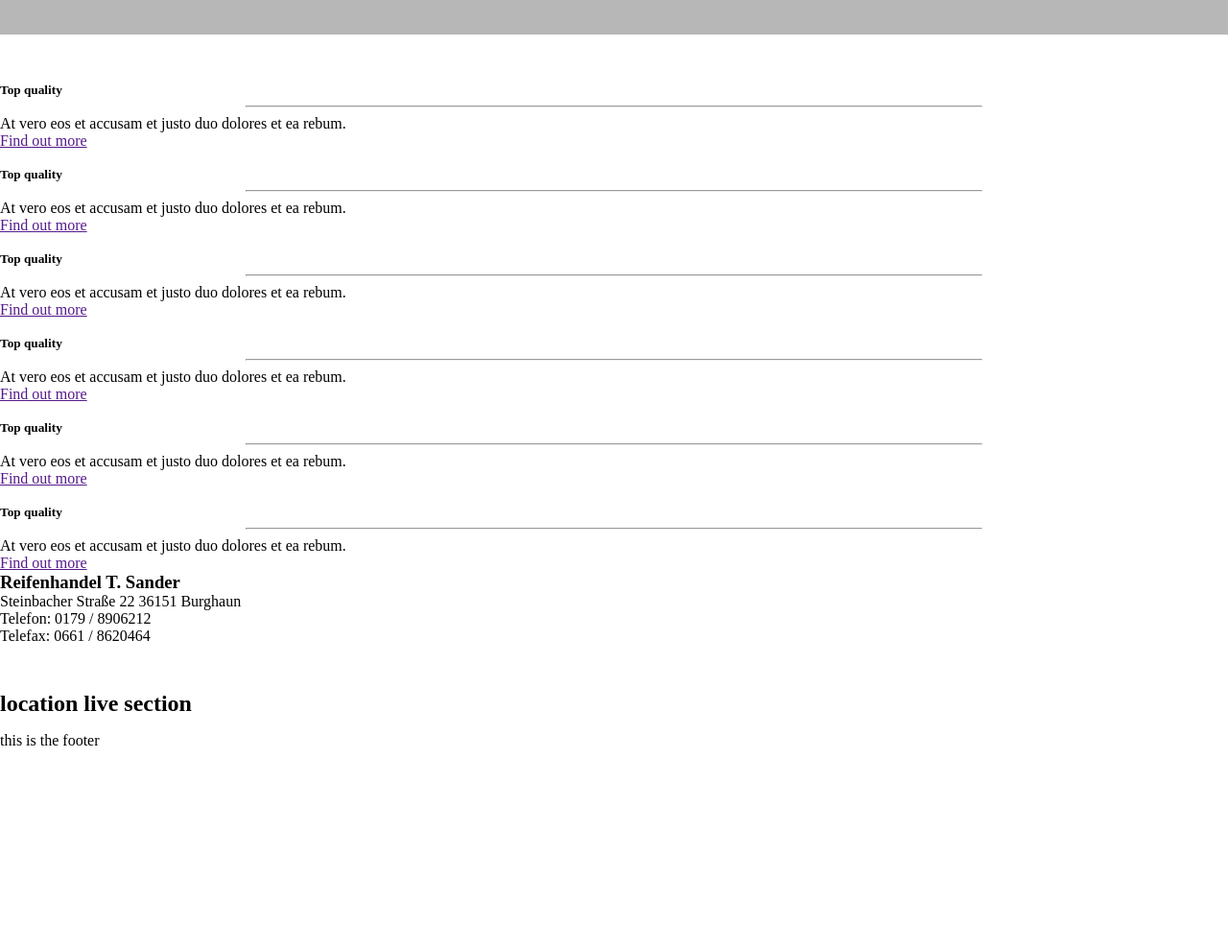
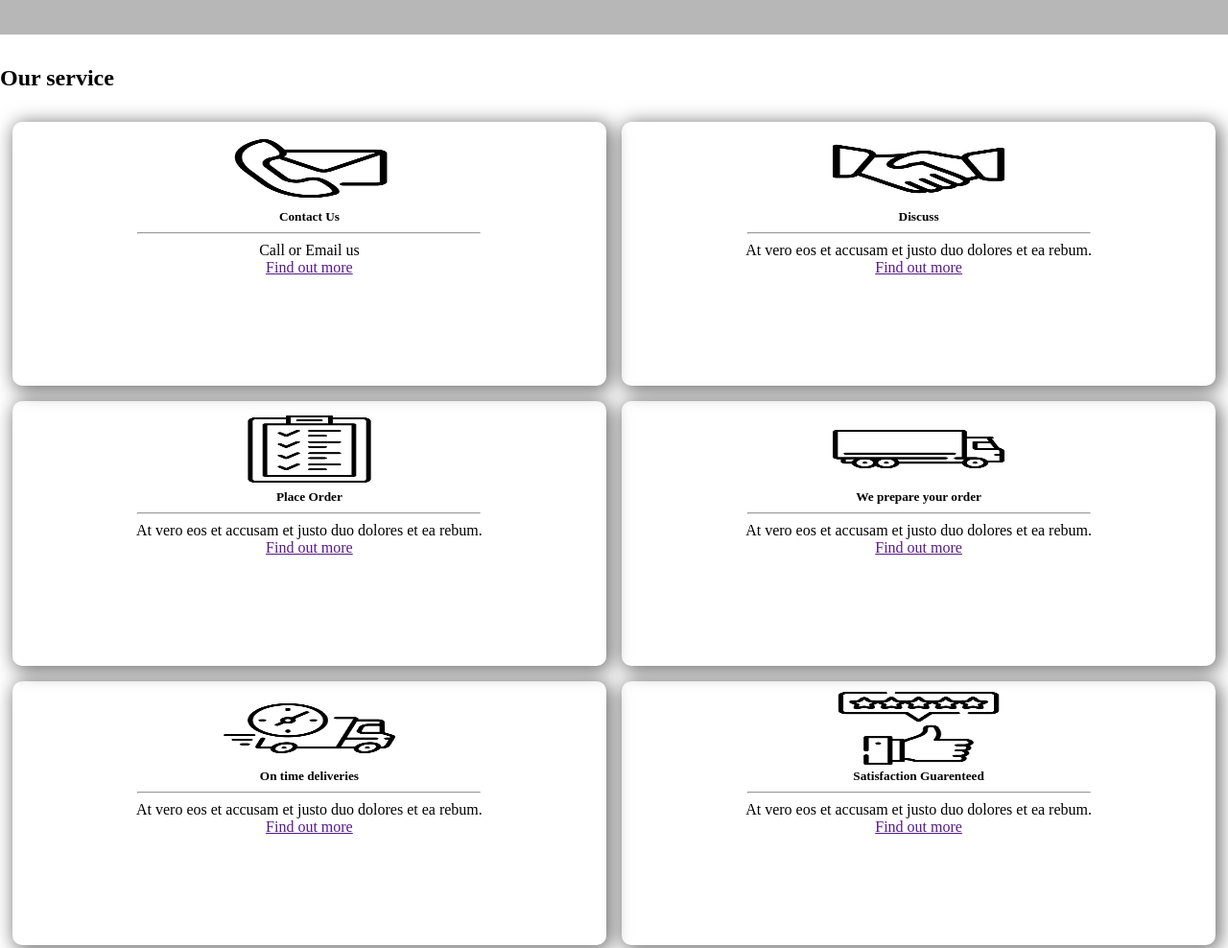
Before and after one commit to James-P-Boyle/Export-Tires, a plain HTML site: page index.html in a window 1280 px wide. Shown: the part 1640-2628 px from the top of the page at 96% size. Before the commit the page ends 2421 px from the top, so only its background shows below. Drawn offline with Linux system fonts and the light colour scheme.

Commit message:
Style card section

```diff
--- a/index.html
+++ b/index.html
@@ -5,6 +5,7 @@
     <meta http-equiv="X-UA-Compatible" content="IE=edge" />
     <meta name="viewport" content="width=device-width, initial-scale=1.0" />
     <title>Tire Export</title>
+
     <link rel="stylesheet" href="style.css" />
   </head>
   <body>
@@ -53,45 +54,46 @@
       <button class="cta2">More Info</button>
     </section>
     <!-- CARD SECTION -->
+    <h2>Our service</h2>
     <section id="card-qualities">
       <div class="card">
-        <img src="" alt="" />
-        <h5>Top quality</h5>
+        <img src="images/correo-de-contacto.png" alt="" />
+        <h5>Contact Us</h5>
+        <hr />
+        <p>Call or Email us</p>
+        <a href="">Find out more</a>
+      </div>
+      <div class="card">
+        <img src="images/deal.png" alt="" />
+        <h5>Discuss</h5>
         <hr />
         <p>At vero eos et accusam et justo duo dolores et ea rebum.</p>
         <a href="">Find out more</a>
       </div>
       <div class="card">
-        <img src="" alt="" />
-        <h5>Top quality</h5>
+        <img src="images/lista-de-verificacion.png" alt="" />
+        <h5>Place Order</h5>
         <hr />
         <p>At vero eos et accusam et justo duo dolores et ea rebum.</p>
         <a href="">Find out more</a>
       </div>
       <div class="card">
-        <img src="" alt="" />
-        <h5>Top quality</h5>
+        <img src="images/truck.png" alt="" />
+        <h5>We prepare your order</h5>
         <hr />
         <p>At vero eos et accusam et justo duo dolores et ea rebum.</p>
         <a href="">Find out more</a>
       </div>
       <div class="card">
-        <img src="" alt="" />
-        <h5>Top quality</h5>
+        <img src="images/fast-delivery.png" alt="" />
+        <h5>On time deliveries</h5>
         <hr />
         <p>At vero eos et accusam et justo duo dolores et ea rebum.</p>
         <a href="">Find out more</a>
       </div>
       <div class="card">
-        <img src="" alt="" />
-        <h5>Top quality</h5>
-        <hr />
-        <p>At vero eos et accusam et justo duo dolores et ea rebum.</p>
-        <a href="">Find out more</a>
-      </div>
-      <div class="card">
-        <img src="" alt="" />
-        <h5>Top quality</h5>
+        <img src="images/rating.png" alt="" />
+        <h5>Satisfaction Guarenteed</h5>
         <hr />
         <p>At vero eos et accusam et justo duo dolores et ea rebum.</p>
         <a href="">Find out more</a>
--- a/style.css
+++ b/style.css
@@ -13,7 +13,7 @@ h1 {
 }
 h2 {
   font-size: 1.5rem;
-  margin-top: 3rem;
+
   margin-bottom: 1rem;
 }
 hr {
@@ -114,3 +114,24 @@ nav ul {
 #about-us p {
   padding: 1rem;
 }
+
+/* CARD SECTION */
+
+#card-qualities {
+  max-width: 98%;
+  display: grid;
+  margin: 2rem auto;
+  grid-gap: 1rem;
+  grid-template-columns: repeat(2, 1fr);
+}
+.card {
+  box-shadow: 3px 3px 19px 2px rgba(0, 0, 0, 0.56);
+  border-radius: 10px;
+  padding: 0.7rem;
+  text-align: center;
+  min-height: 200px;
+}
+.card img {
+  height: 30%;
+  width: 30%;
+}
```
Also changed, not shown: images/correo-de-contacto.png (added), images/deal.png (added), images/fast-delivery.png (added), images/lista-de-verificacion.png (added), images/rating.png (added), images/truck.png (added).
